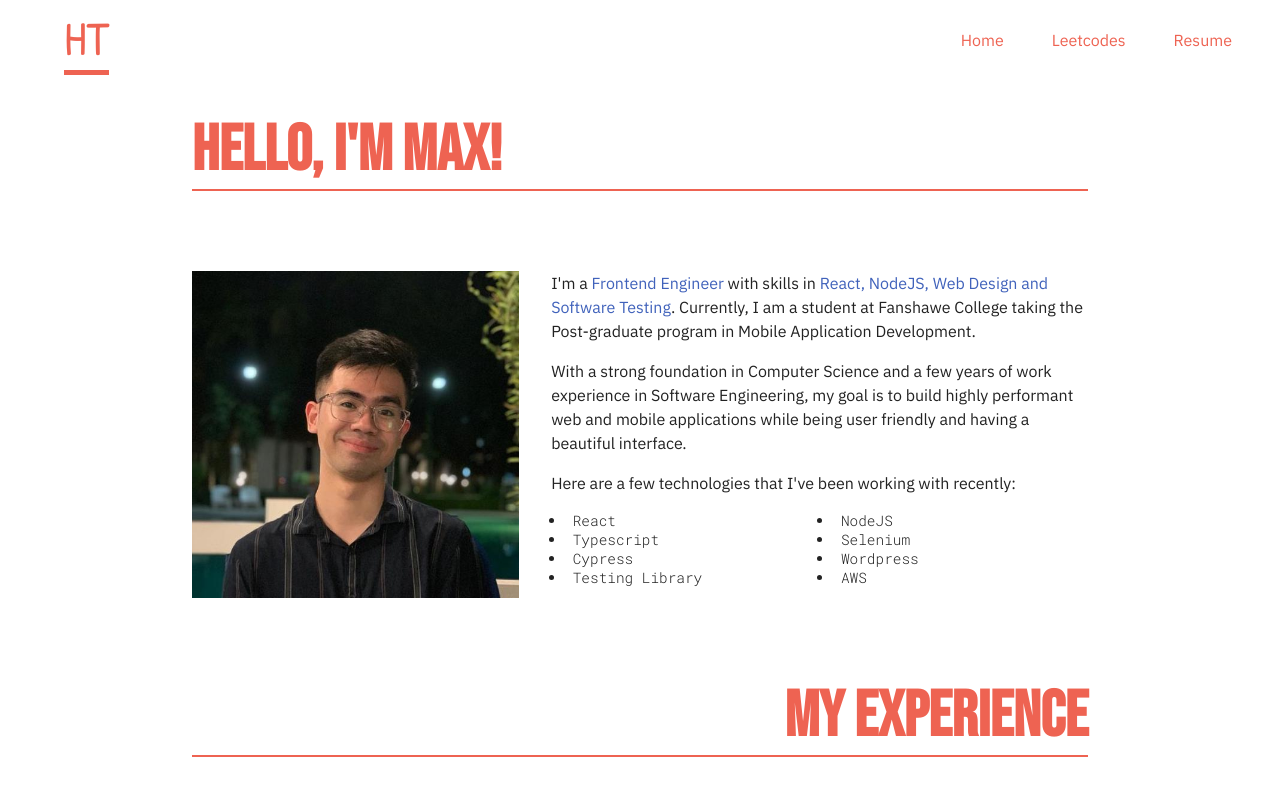
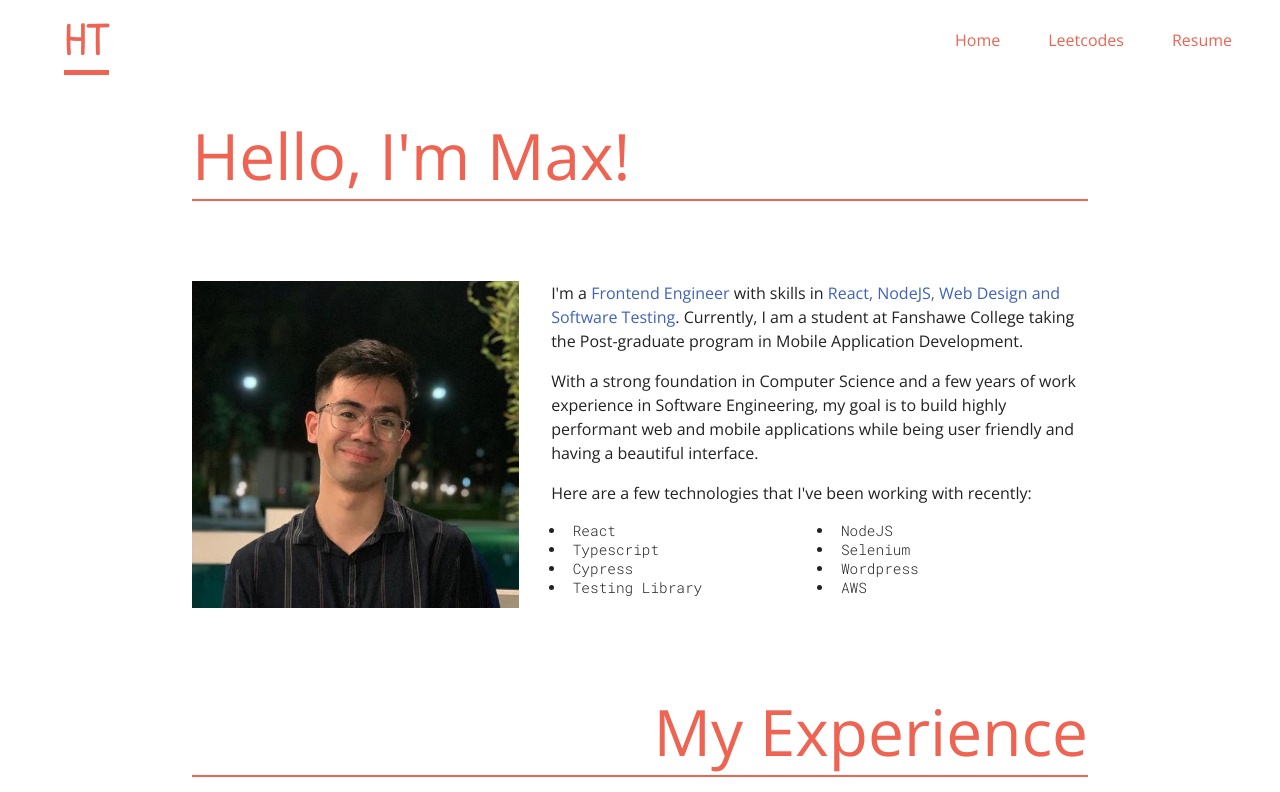
Before and after one commit to max172-hqt/max172-hqt.github.io, a Next.js app: page / in a window 1280 px wide. Shown: the top 792 px of the page. Built offline with nearby package versions, Linux system fonts and the light colour scheme.

Commit message:
fix: Font and LC 217

```diff
--- a/styles/globals.css
+++ b/styles/globals.css
@@ -1,4 +1,4 @@
-@import url('https://fonts.googleapis.com/css2?family=Bebas+Neue&family=IBM+Plex+Sans:wght@300;400&family=Open+Sans:wght@700&family=Patrick+Hand&family=Roboto+Mono:wght@300&family=Roboto:wght@400;500;700&display=swap');
+@import url('https://fonts.googleapis.com/css2?family=Bebas+Neue&family=IBM+Plex+Sans:wght@300;400&family=Open+Sans:wght@400&family=Patrick+Hand&family=Roboto+Mono:wght@300&family=Roboto:wght@400;500;700&display=swap');
 
 :root {
     --theme-color:      #EE6352;
@@ -7,8 +7,8 @@
     --grey-color:       #434242;
     --white-color:      white;
     --grey-color:       #C3C6D1;
-    --font-main:        'IBM Plex Sans', 'Roboto', sans-serif;
-    --font-big-heading: 'Bebas Neue', sans-serif;
+    --font-main:        'Open Sans', 'Roboto', sans-serif;
+    --font-big-heading: 'Open Sans', sans-serif;
     --font-mono: 'Roboto Mono', monospace;
 }
 
@@ -38,6 +38,7 @@ a {
 
 h2 {
   font-family: var(--font-big-heading);
+  font-weight: 400;
   color: var(--theme-color);
   font-size: 4em;
   margin: 0.5em 0 0.25em 0;
```
Also changed, not shown: posts/contains-duplicate.md (+1 -0 lines).
